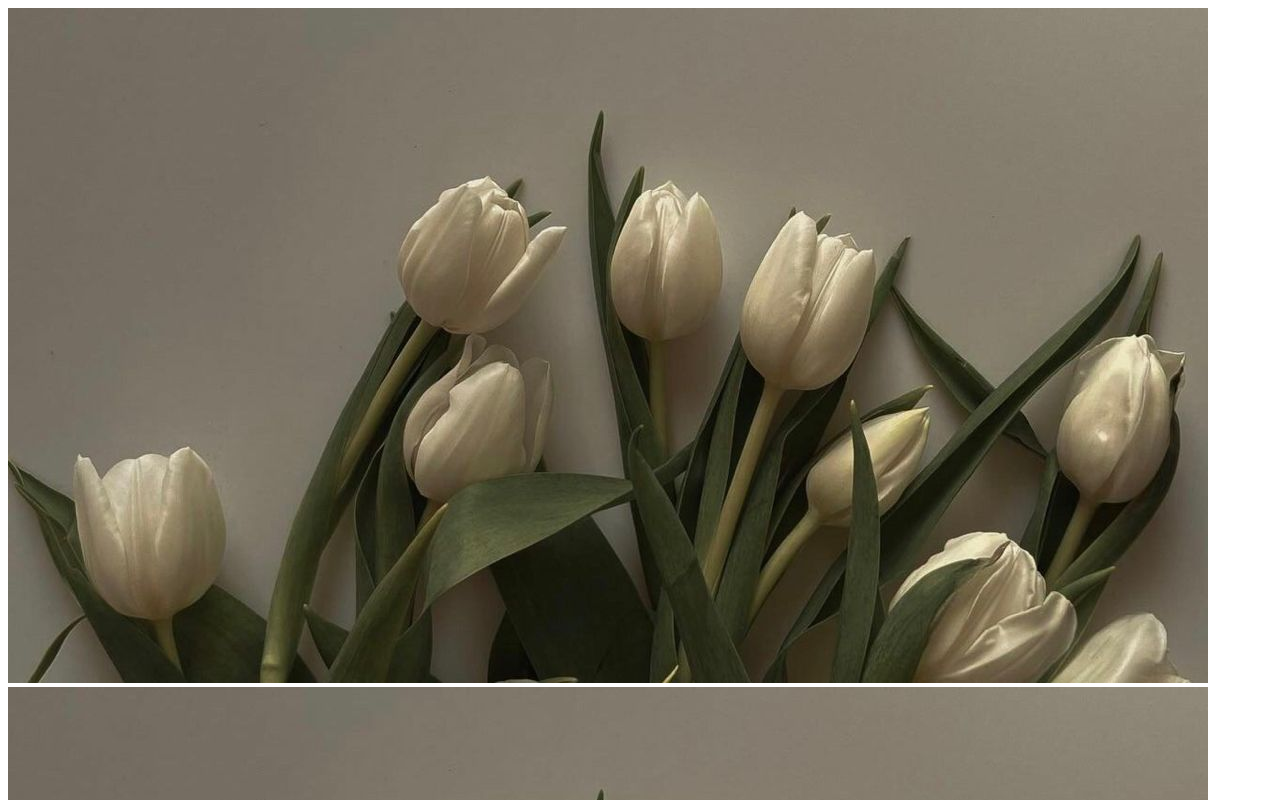
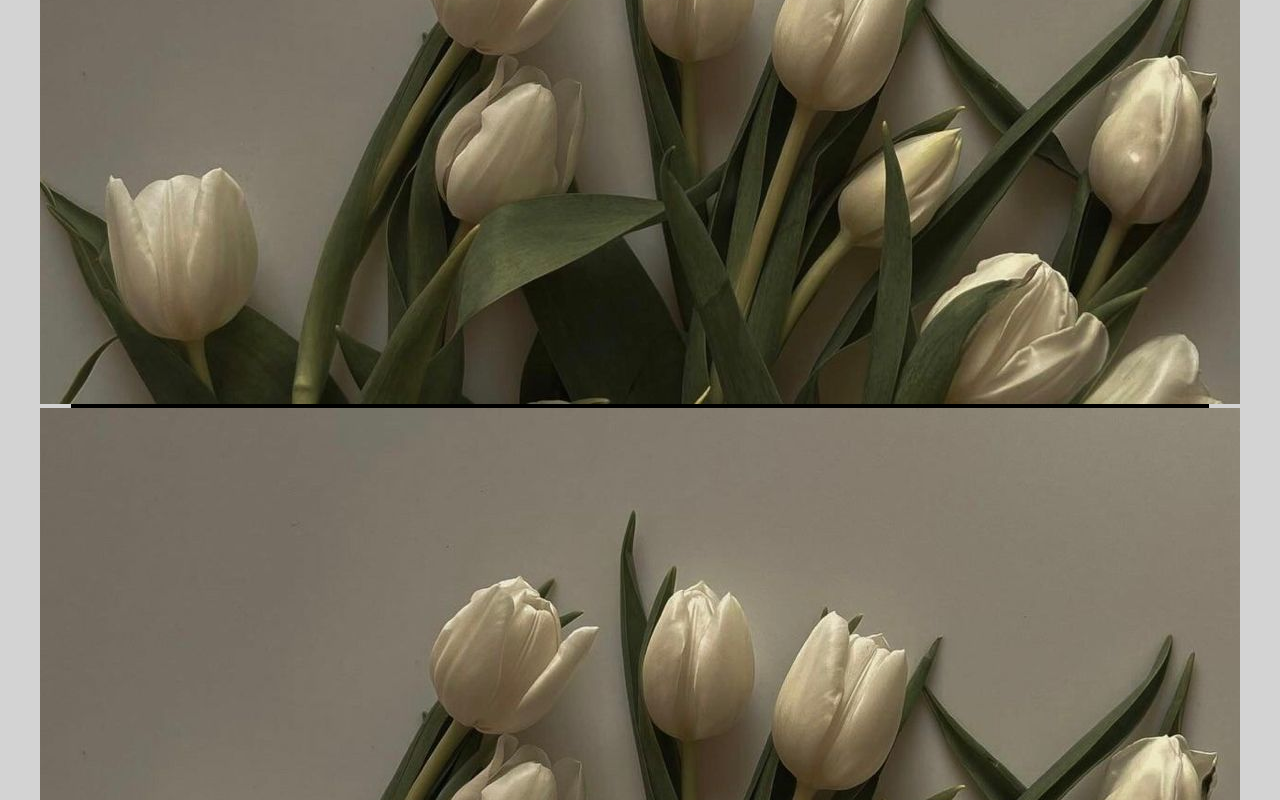
Before and after one commit to LuFerraretto/TPO3, a plain HTML site: page index.html in a window 1280 px wide. Shown: the top 800 px of the page. Drawn offline with Linux system fonts and the light colour scheme.

Commit message:
realice cambios en html

```diff
--- a/css/style.css
+++ b/css/style.css
@@ -0,0 +1,15 @@
+body{
+    display: flex;
+    align-items: center;
+    justify-content: center;
+    height: 100vh;
+    background-color: lightgray;
+}
+
+.gallery{
+    display: flex;
+    justify-content: center;
+    width: 90%;
+    flex-wrap: wrap;
+    background-color: black;
+}
--- a/index.html
+++ b/index.html
@@ -7,9 +7,23 @@
     <link rel="stylesheet" href="css/style.css">
 </head>
 <body>
-    <img src="img/img1.jpg" alt="">
-    <img src="img/img1.jpg" alt="">
-    <img src="img/img1.jpg" alt="">
-    <img src="img/img1.jpg" alt="">
+
+    <div class="gallery">
+        <div class="gallery-item">
+            <img src="img/img1.jpg" alt="">
+        </div>
+        <div class="gallery-item">
+            <img src="img/img1.jpg" alt="">
+        </div>
+        <div class="gallery-item">
+            <img src="img/img1.jpg" alt="">
+        </div>
+        <div class="gallery-item">
+            <img src="img/img1.jpg" alt="">
+        </div>
+
+
+    </div>
+
 </body>
 </html>
```
